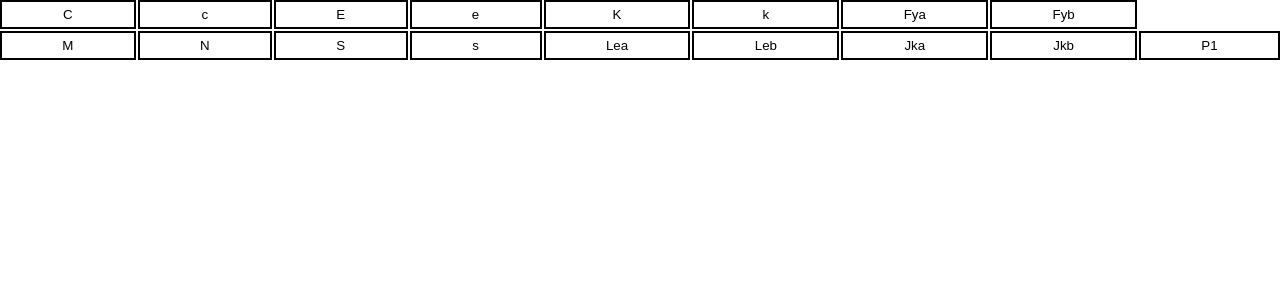
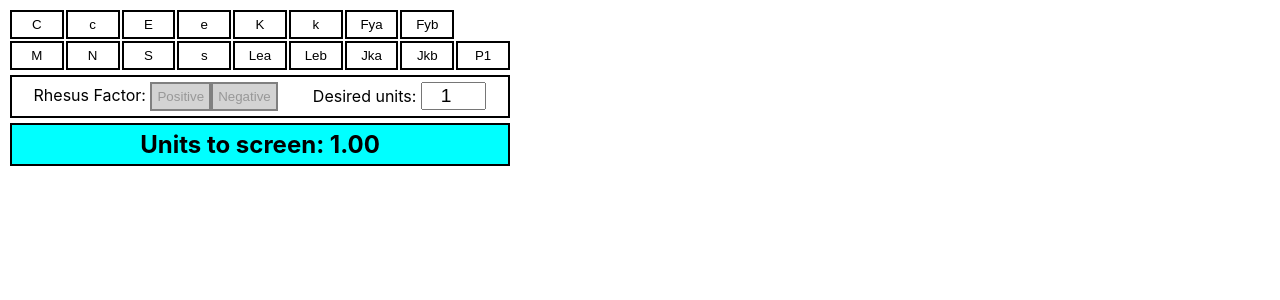
Before and after one commit to dbrook/rc-compat-rjs, a React (Create React App) app: page / in a window 1280 px wide. Shown: the top 300 px of the page. Built offline with nearby package versions, Linux system fonts and the light colour scheme.

Commit message:
Additional logic and layout attempts

```diff
--- a/public/index.html
+++ b/public/index.html
@@ -24,7 +24,7 @@
       work correctly both with client-side routing and a non-root public URL.
       Learn how to configure a non-root public URL by running `npm run build`.
     -->
-    <title>React App</title>
+    <title>RCcompat5 (React Version)</title>
   </head>
   <body>
     <noscript>You need to enable JavaScript to run this app.</noscript>
--- a/src/App.css
+++ b/src/App.css
@@ -1,5 +1,7 @@
 .App {
   text-align: center;
+  margin: 10px;
+  width: 500px;
 }
 
 .antToggle {
@@ -8,12 +10,49 @@
 }
 
 .antToggle:active {
-  padding: 5px;
-  border: 2px solid black;
   color: black;
+}
+
+.antToggle:disabled {
+  border-color: gray;
 }
 
 .toggle-field {
   display: grid;
   gap: 2px;
+  grid-template-columns: repeat(9, 1fr);
 }
+
+.extra-parameters {
+  border: 2px solid black;
+  margin-top: 5px;
+  display: grid;
+  gap: 2px;
+  padding: 5px;
+  /* grid-template-columns: 3fr 2fr; */
+}
+
+.rh-selector {
+  grid-column: 1;
+  grid-row: 1;
+}
+
+.unit-multi {
+  grid-column: 2;
+  grid-row: 1;
+}
+
+.multi-input {
+  font-size: 1.2em;
+  text-align: center;
+  width: 3em;
+}
+
+.output-zone {
+  border: 2px solid black;
+  padding: 5px;
+  margin-top: 5px;
+  font-weight: bold;
+  font-size: 1.5em;
+  background-color: cyan;
+}
--- a/src/App.js
+++ b/src/App.js
@@ -2,24 +2,56 @@ import React from 'react';
 import './App.css';
 
 const antigenStats = {
-  "C":   {row:1, col:1, rhReq:true,  rhPosRat:0.0000, rhNegRat:0.0000},
-  "c":   {row:1, col:2, rhReq:true,  rhPosRat:0.0000, rhNegRat:0.0000},
-  "E":   {row:1, col:3, rhReq:true,  rhPosRat:0.0000, rhNegRat:0.0000},
-  "e":   {row:1, col:4, rhReq:true,  rhPosRat:0.0000, rhNegRat:0.0000},
-  "K":   {row:1, col:5, rhReq:false, ratio:   0.0000},
-  "k":   {row:1, col:6, rhReq:false, ratio:   0.0000},
-  "Fya": {row:1, col:7, rhReq:false, ratio:   0.0000},
-  "Fyb": {row:1, col:8, rhReq:false, ratio:   0.0000},
-  "M":   {row:2, col:1, rhReq:false, ratio:   0.0000},
-  "N":   {row:2, col:2, rhReq:false, ratio:   0.0000},
-  "S":   {row:2, col:3, rhReq:false, ratio:   0.0000},
-  "s":   {row:2, col:4, rhReq:false, ratio:   0.0000},
-  "Lea": {row:2, col:5, rhReq:false, ratio:   0.0000},
-  "Leb": {row:2, col:6, rhReq:false, ratio:   0.0000},
-  "Jka": {row:2, col:7, rhReq:false, ratio:   0.0000},
-  "Jkb": {row:2, col:8, rhReq:false, ratio:   0.0000},
-  "P1":  {row:2, col:9, rhReq:false, ratio:   0.0000},
+  "C":   {row:1, col:1, rhReq:true,  rhPosRat:0.17,   rhNegRat:0.97},
+  "c":   {row:1, col:2, rhReq:true,  rhPosRat:0.19,   rhNegRat:0.0002},
+  "E":   {row:1, col:3, rhReq:true,  rhPosRat:0.57,   rhNegRat:0.97},
+  "e":   {row:1, col:4, rhReq:true,  rhPosRat:0.02,   rhNegRat:0.0002},
+  "K":   {row:1, col:5, rhReq:false, ratio:   0.91  },
+  "k":   {row:1, col:6, rhReq:false, ratio:   0.0002},
+  "Fya": {row:1, col:7, rhReq:false, ratio:   0.34  },
+  "Fyb": {row:1, col:8, rhReq:false, ratio:   0.17  },
+  "M":   {row:2, col:1, rhReq:false, ratio:   0.22  },
+  "N":   {row:2, col:2, rhReq:false, ratio:   0.28  },
+  "S":   {row:2, col:3, rhReq:false, ratio:   0.45  },
+  "s":   {row:2, col:4, rhReq:false, ratio:   0.11  },
+  "Lea": {row:2, col:5, rhReq:false, ratio:   0.78  },
+  "Leb": {row:2, col:6, rhReq:false, ratio:   0.27  },
+  "Jka": {row:2, col:7, rhReq:false, ratio:   0.23  },
+  "Jkb": {row:2, col:8, rhReq:false, ratio:   0.28  },
+  "P1":  {row:2, col:9, rhReq:false, ratio:   0.21  },
 };
+
+function rhesusSpecificRatioNeeded(antigenSelections) {
+  for (let antigName in antigenStats) {
+    if (antigenStats[antigName].rhReq && antigenSelections[antigName]) {
+      return true;
+    }
+  }
+  return false;
+}
+
+function computeAntigenStatistic(antigenSelections, rhesusFactor, multiplier) {
+  var result = 1.0;
+  for (let antigName in antigenStats) {
+    if (antigenSelections[antigName]) {
+      if (antigenStats[antigName].rhReq) {
+        if (rhesusFactor < 0) {
+          // Negative
+          result *= antigenStats[antigName].rhNegRat;
+        } else if (rhesusFactor > 0) {
+          // Positive
+          result *= antigenStats[antigName].rhPosRat;
+        } else {
+          // Rhesus Factor required to accurately compute ratio
+          return "Set Rh Factor";
+        }
+      } else {
+        result *= antigenStats[antigName].ratio;
+      }
+    }
+  }
+  return "Units to screen: " + (multiplier / result).toFixed(2);
+}
 
 class AntigenToggle extends React.Component {
   render() {
@@ -27,7 +59,6 @@ class AntigenToggle extends React.Component {
       gridColumn: this.props.col,
       gridRow: this.props.row,
       backgroundColor: this.props.enabled ? "orange" : "white",
-      fontWeight: this.props.enabled ? "bold" : "normal",
     };
     return (
       <button className="antToggle" style={gridStyle} onClick={this.props.onClick}>
@@ -57,6 +88,65 @@ class ToggleField extends React.Component {
   }
 }
 
+class RhesusSelector extends React.Component {
+  render() {
+    var posStyle = {
+      backgroundColor: this.props.rhNeeded ? (this.props.rhFac > 0 ? "lime" : "white") : "lightgray",
+      gridColumn: 1,
+      gridRow: 0,
+    };
+    var negStyle = {
+      backgroundColor: this.props.rhNeeded ? (this.props.rhFac < 0 ? "lime" : "white") : "lightgray",
+      gridColumn: 2,
+      gridRow: 0,
+    };
+    return (
+      <div className="rh-selector">Rhesus Factor:&nbsp;
+          <button
+            className="antToggle"
+            style={posStyle}
+            disabled={!this.props.rhNeeded}
+            onClick={() => this.props.onClick( 1)}
+          >Positive</button>
+          <button
+            className="antToggle"
+            style={negStyle}
+            disabled={!this.props.rhNeeded}
+            onClick={() => this.props.onClick(-1)}
+          >Negative</button>
+      </div>
+    );
+  }
+}
+
+class UnitMultiplier extends React.Component {
+  render() {
+    return (
+      <div className="unit-multi">
+        <label>Desired units:&nbsp;
+          <input
+            type="number"
+            min="1"
+            className="multi-input"
+            value={this.props.nbUnitsDesired}
+            onChange={this.props.onChange}
+          />
+        </label>
+      </div>
+    );
+  }
+}
+
+class OutputZone extends React.Component {
+  render() {
+    return (
+      <div className="output-zone">
+        {this.props.outputText}
+      </div>
+    );
+  }
+}
+
 class Calculator extends React.Component {
   constructor(props) {
     super(props);
@@ -69,23 +159,76 @@ class Calculator extends React.Component {
 
     // Store the necessary application state(s)
     this.state = {
-      antigenSet: antigenStatus
+      antigenSet: antigenStatus,
+      rhesusReq: false,
+      rhesusFac: 0,
+      desiredUnits: 1,
+      resultOutput: "Units to screen: 1.00",
     };
   }
 
-  handleAntigen(antigen) {
-    console.log("Antigen is: " + antigen);
+  handleAntigenSelect(antigen) {
+    // Update the antigenSet grid based on the new selection
     var tempAntigs = this.state.antigenSet;
     tempAntigs[antigen] = !tempAntigs[antigen];
+
+    // Perform the calculation for display
+    var compResult = computeAntigenStatistic(tempAntigs, this.state.rhesusFac, this.state.desiredUnits);
+
+    // Save the changes and results
     this.setState({
       antigenSet: tempAntigs,
+      rhesusReq: rhesusSpecificRatioNeeded(tempAntigs),
+      resultOutput: compResult,
+    });
+  }
+
+  handleRhChange(factor) {
+    // Unset the selection if the same value requested again
+    if (factor === this.state.rhesusFac) {
+      factor = 0;
+    }
+
+    // Perform the calculation for display
+    var compResult = computeAntigenStatistic(this.state.antigenSet, factor, this.state.desiredUnits);
+
+    this.setState({
+      rhesusFac: factor,
+      resultOutput: compResult,
+    });
+  }
+
+  handleMultiplierChange(event) {
+    // Perform the calculation for display
+    var compResult = computeAntigenStatistic(this.state.antigenSet, this.state.rhesusFac, event.target.value);
+
+    this.setState({
+      desiredUnits: event.target.value,
+      resultOutput: compResult,
     });
   }
 
   render() {
     return (
       <div className="App">
-        <ToggleField toggles={this.state.antigenSet} onClick={(antig) => this.handleAntigen(antig)} />
+        <ToggleField
+          toggles={this.state.antigenSet}
+          onClick={(antig) => this.handleAntigenSelect(antig)}
+        />
+        <div className="extra-parameters">
+          <RhesusSelector
+            rhFac={this.state.rhesusFac}
+            rhNeeded={this.state.rhesusReq}
+            onClick={(fac) => this.handleRhChange(fac)}
+          />
+          <UnitMultiplier
+            nbUnitsDesired={this.state.desiredUnits}
+            onChange={(event) => this.handleMultiplierChange(event)}
+          />
+        </div>
+      <OutputZone
+        outputText={this.state.resultOutput}
+      />
       </div>
     );
   }
```
